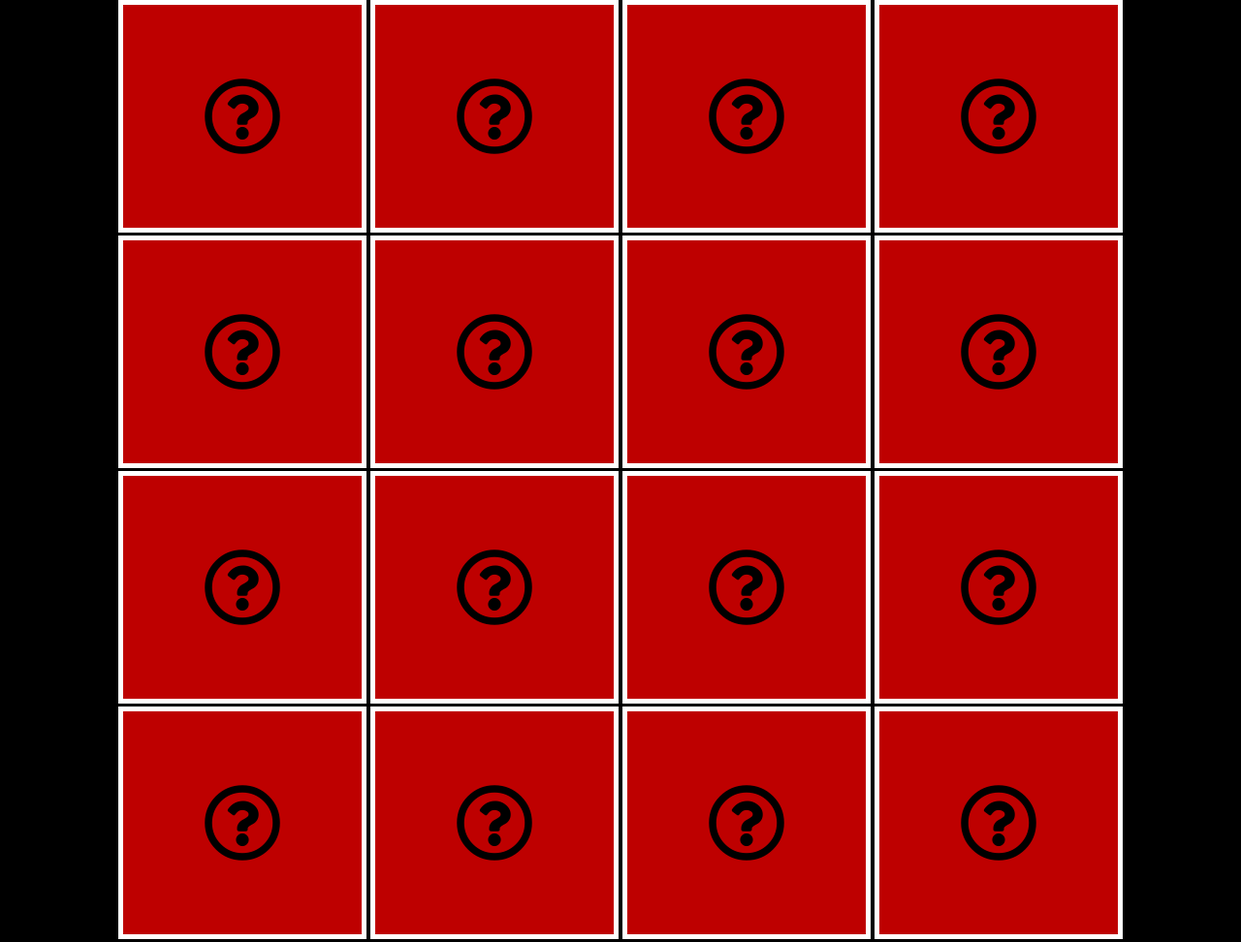
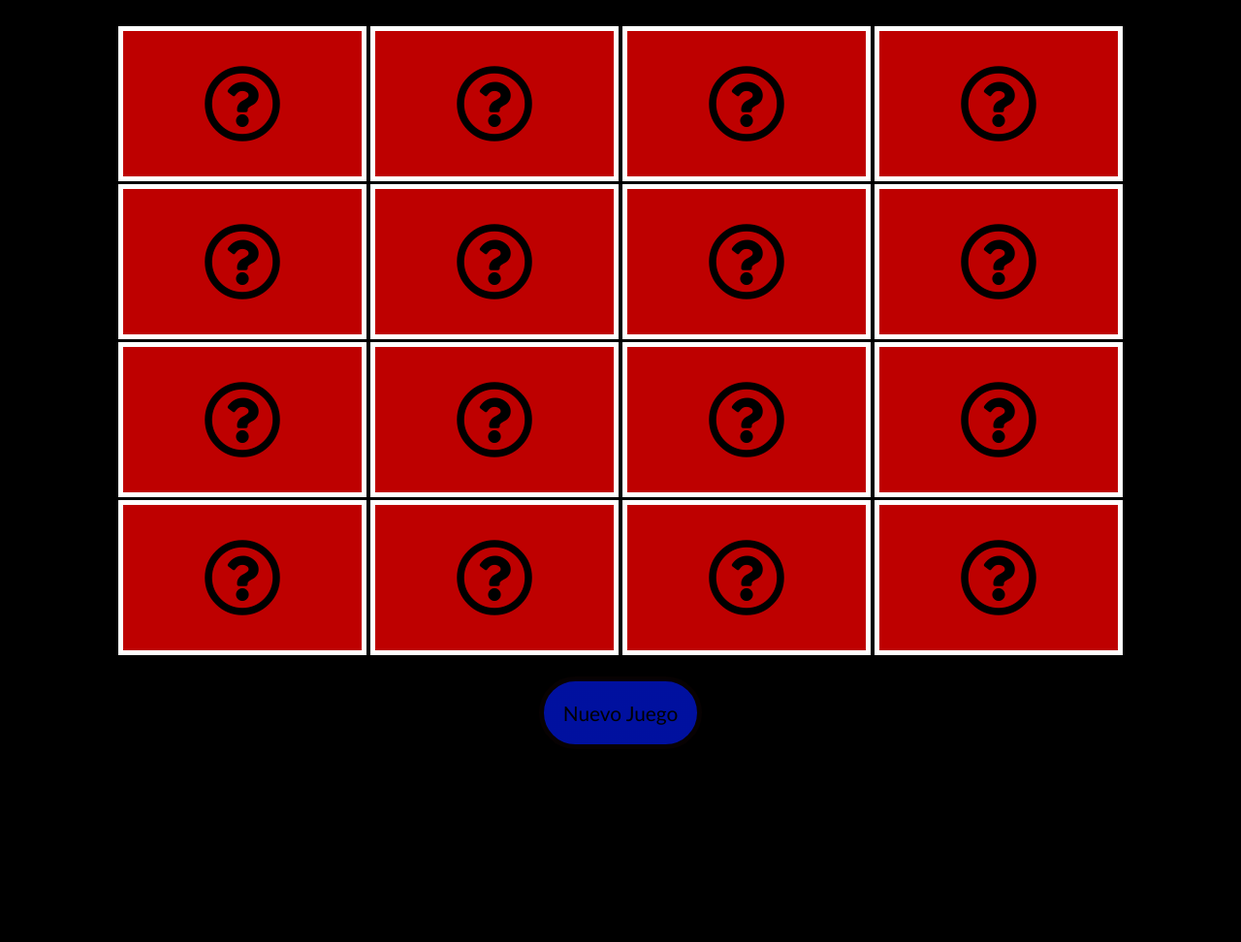
Before and after one commit to moravalos/Memorama, a plain HTML site: page index.html in a window 1280 px wide. Shown: the top 972 px of the page at 97% size. After the commit the page ends 800 px from the top, so only its background shows below. Drawn offline with Linux system fonts and the light colour scheme.

Commit message:
Third commit

```diff
--- a/css/style.css
+++ b/css/style.css
@@ -1,6 +1,6 @@
 :root {
-    --w: calc(120vw / 6);
-    --h: calc(120vh / 4);
+    --w: calc(40vw / 2);
+    --h: calc(40vh / 2);
 }
 
 * {
```
